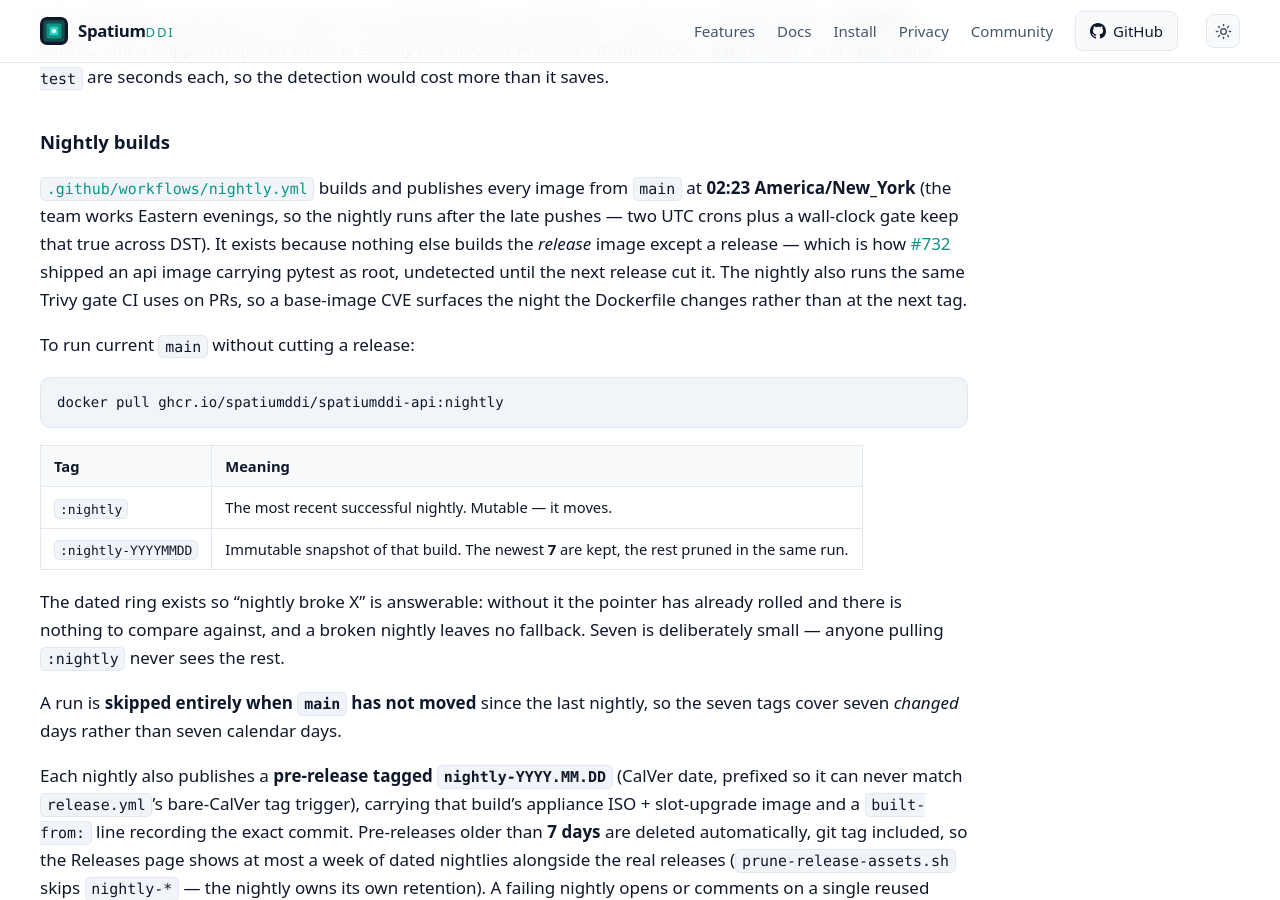
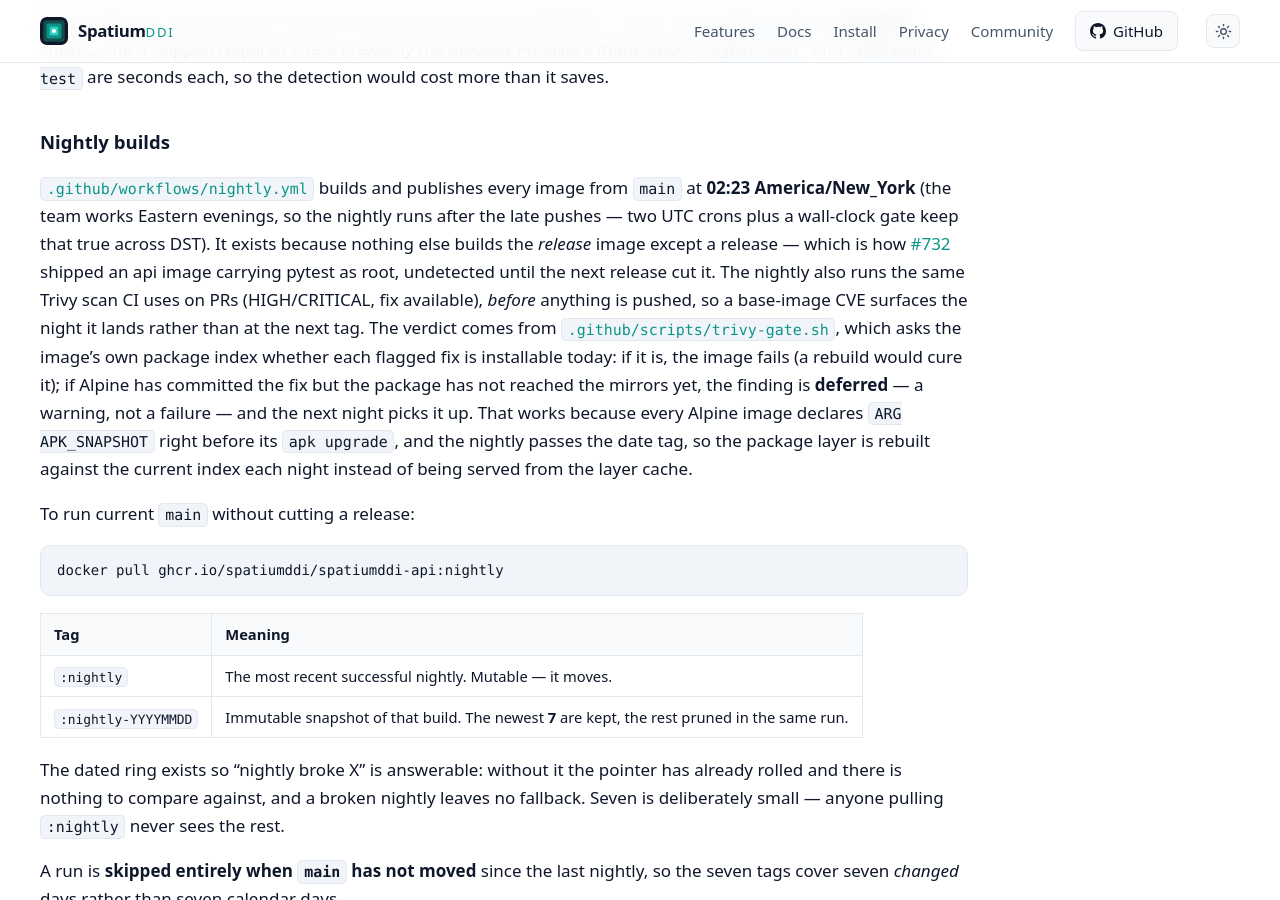
Before and after one commit to spatiumddi/spatiumddi.github.io, a Jekyll site: the page built from DEVELOPMENT.md, in a window 1280 px wide and 900 px high, scrolled down 8475 px. Built offline with Jekyll 4.4.1, drawn with Linux system fonts in a browser that asks for light colours; our own code applies the rules of GitHub Pages for plain Markdown files.

Commit message:
docs: publish main@e31130f
Mirrored from spatiumddi/spatiumddi@e31130fa5e07300631ff85c41791b935427527d5 by the docs-publish workflow. Do not edit this repository directly.

```diff
--- a/DEVELOPMENT.md
+++ b/DEVELOPMENT.md
@@ -339,8 +339,18 @@ because
 nothing else builds the *release* image except a release — which is how
 [#732](https://github.com/spatiumddi/spatiumddi/issues/732) shipped an api
 image carrying pytest as root, undetected until the next release cut it.
-The nightly also runs the same Trivy gate CI uses on PRs, so a base-image
-CVE surfaces the night the Dockerfile changes rather than at the next tag.
+The nightly also runs the same Trivy scan CI uses on PRs (HIGH/CRITICAL,
+fix available), *before* anything is pushed, so a base-image CVE surfaces
+the night it lands rather than at the next tag. The verdict comes from
+[`.github/scripts/trivy-gate.sh`](../.github/scripts/trivy-gate.sh),
+which asks the image's own package index whether each flagged fix is
+installable today: if it is, the image fails (a rebuild would cure it);
+if Alpine has committed the fix but the package has not reached the
+mirrors yet, the finding is **deferred** — a warning, not a failure — and
+the next night picks it up. That works because every Alpine image
+declares `ARG APK_SNAPSHOT` right before its `apk upgrade`, and the
+nightly passes the date tag, so the package layer is rebuilt against the
+current index each night instead of being served from the layer cache.
 
 To run current `main` without cutting a release:
 
```
